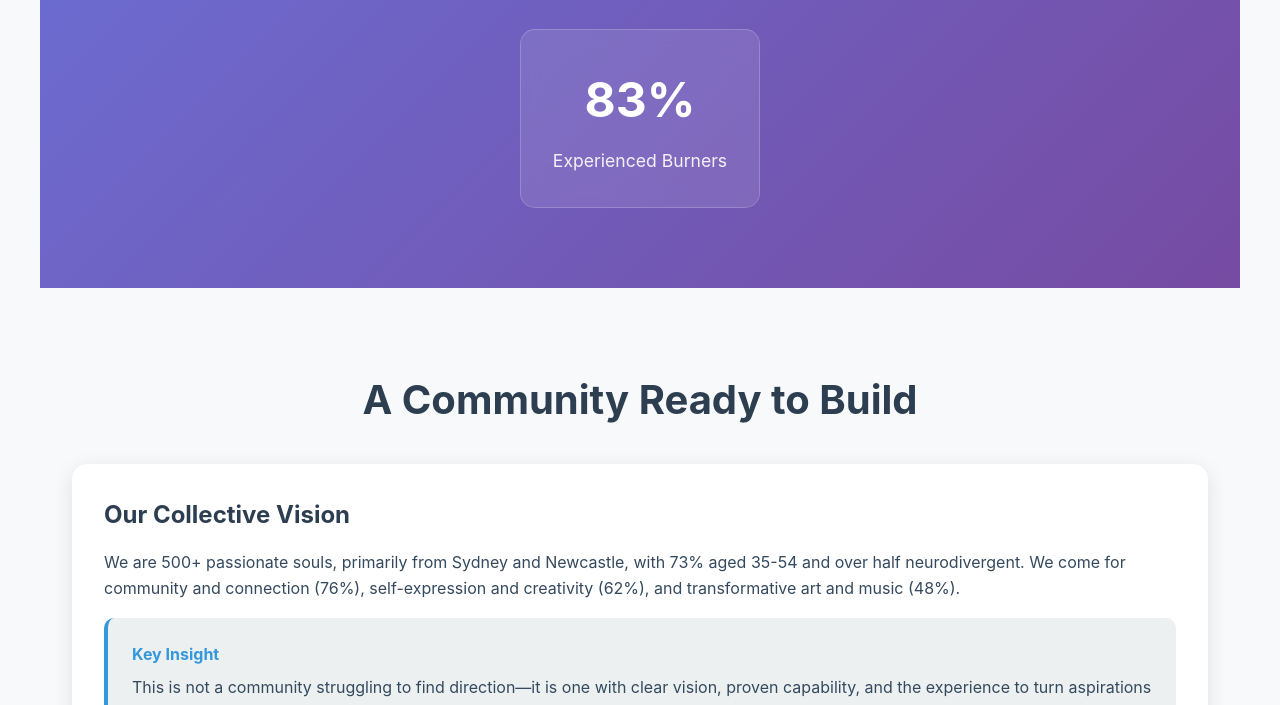
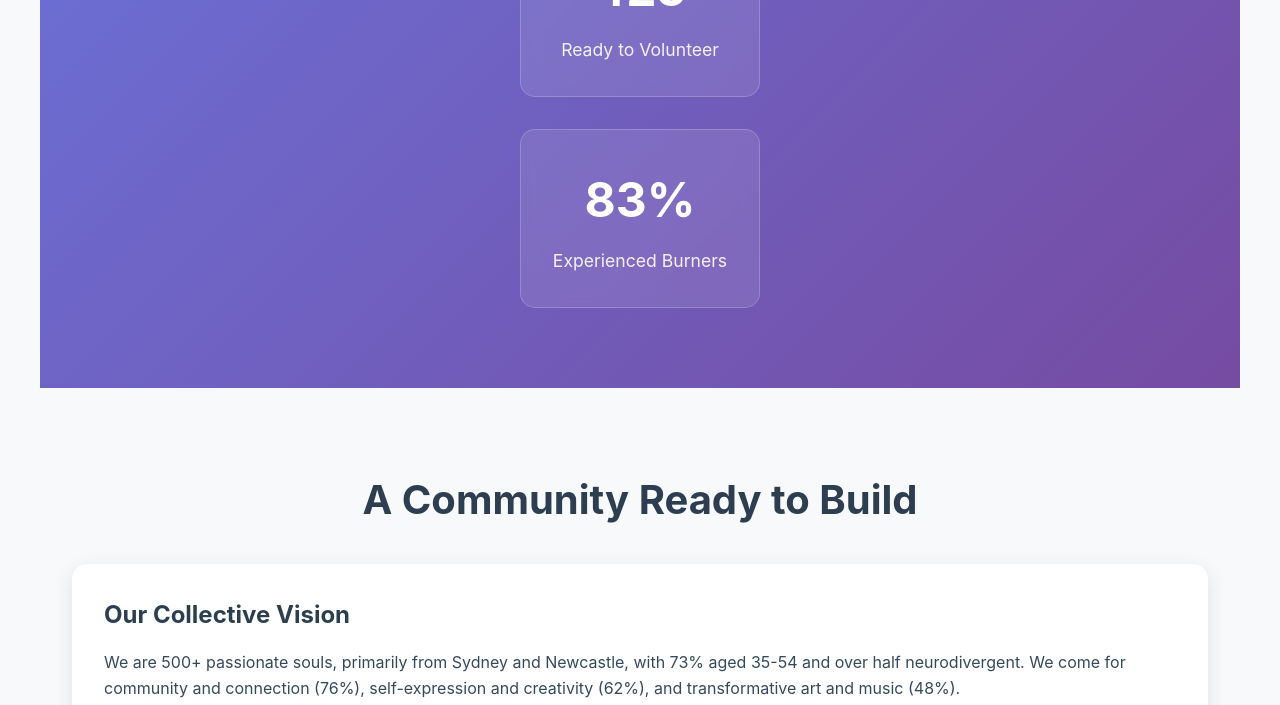
Before and after one commit to independentburneranalyticsgroup/NSWBurnsCommunitySurvey, a plain HTML site: page index.html in a window 1280 px wide. Shown: the part 815-1520 px from the top of the page. Drawn offline with Linux system fonts and the light colour scheme.

Commit message:
Update index.html

```diff
--- a/index.html
+++ b/index.html
@@ -85,8 +85,8 @@
             text-align: center;
             background: linear-gradient(135deg, #667eea 0%, #764ba2 100%);
             color: white;
-            margin-top: -70px;
-            padding-top: 70px;
+            padding-top: 100px;
+            margin-top: 0;
         }
 
         h1 {
```
